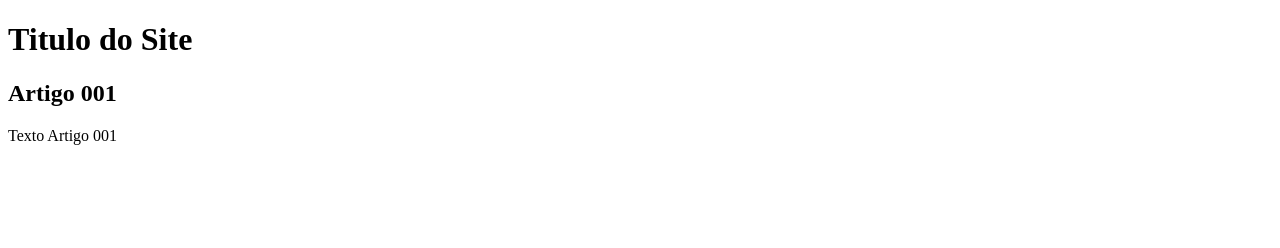
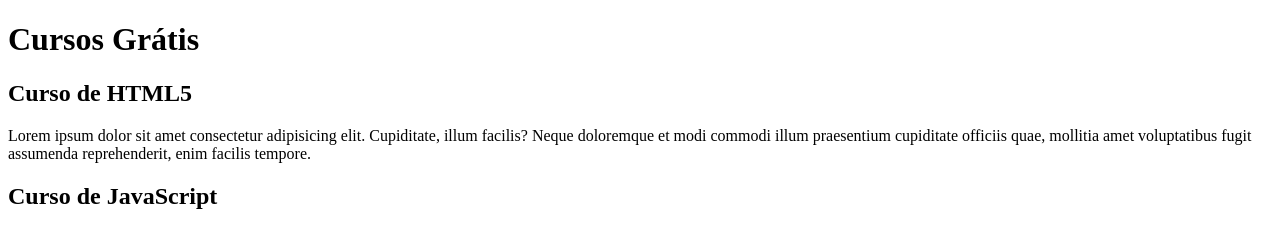
Before and after one commit to Fabio6196/criando-site-curso, a plain HTML site: page index.html in a window 1280 px wide. Drawn offline with Linux system fonts and the light colour scheme.

Commit message:
Comecei a escrever o conteúdo

```diff
--- a/index.html
+++ b/index.html
@@ -8,14 +8,14 @@
 <body>
 <main>
    <header>
-    <h1>Titulo do Site</h1>
+    <h1>Cursos Grátis</h1>
    </header>
    <article>
-    <h2>Artigo  001</h2>
-    <p>Texto Artigo 001</p>
+    <h2>Curso de HTML5</h2>
+    <p>Lorem ipsum dolor sit amet consectetur adipisicing elit. Cupiditate, illum facilis? Neque doloremque et modi commodi illum praesentium cupiditate officiis quae, mollitia amet voluptatibus fugit assumenda reprehenderit, enim facilis tempore.</p>
    </article>
    <article>
-    <h2></h2>
+    <h2>Curso de JavaScript</h2>
    </article>
 </main>
 </body>
```
